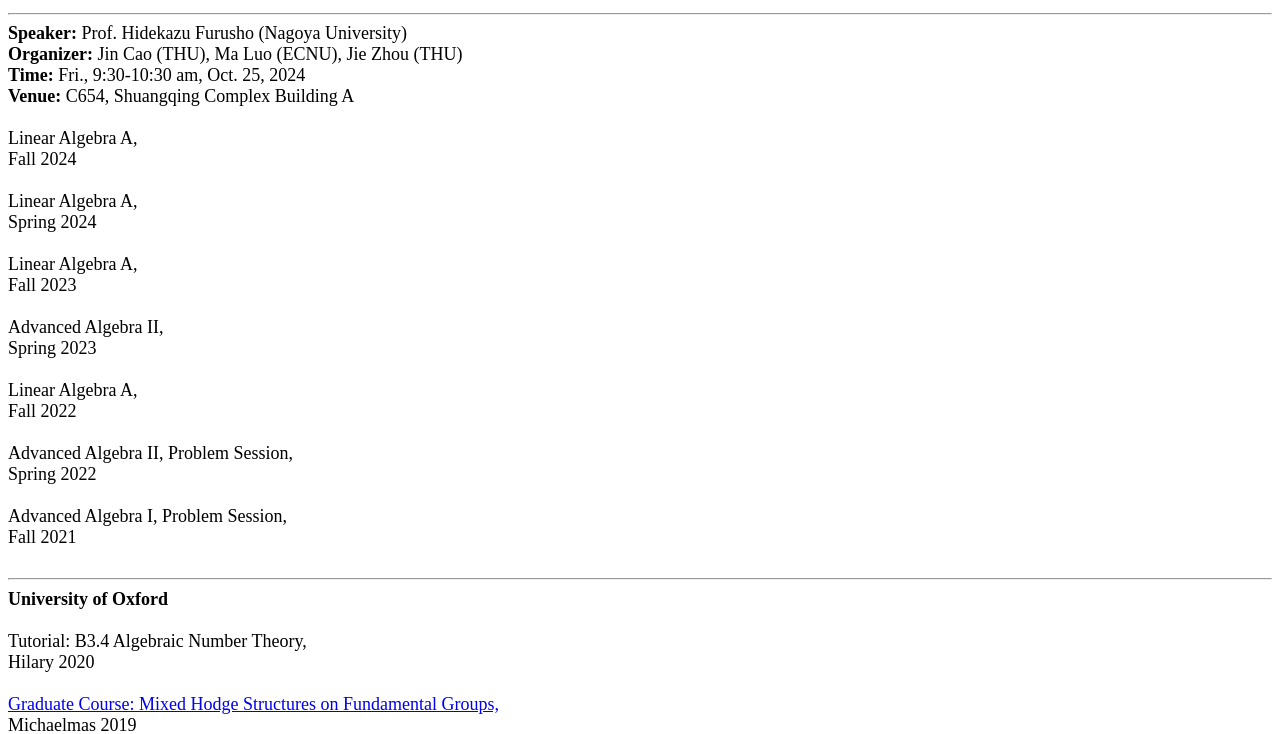
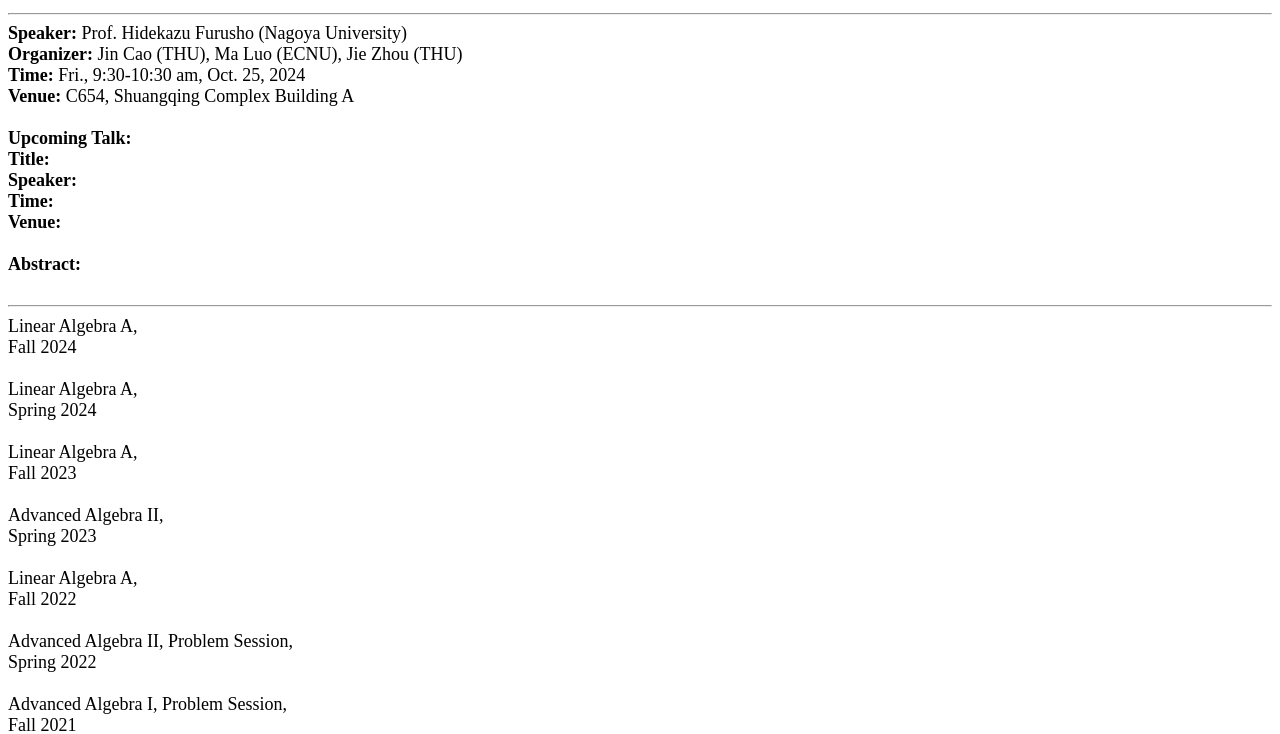
Before and after one commit to rome8169/rome8169.github.io, a plain HTML site: page periods.html in a window 1280 px wide. Shown: the part 66-800 px from the top of the page. Drawn offline with Linux system fonts and the light colour scheme.

Commit message:
Update periods.html

```diff
--- a/periods.html
+++ b/periods.html
@@ -15,6 +15,16 @@
   <b>Time: </b>Fri., 9:30-10:30 am, Oct. 25, 2024<br>
   <b>Venue: </b>C654, Shuangqing Complex Building A<br>
   <br>
+  <b>Upcoming Talk: </b>
+  <br>
+  <b>Title: </b><br>
+  <b>Speaker: </b><br>
+  <b>Time: </b><br>
+  <b>Venue: </b><br>
+  <br>
+  <b>Abstract: </b><br>
+  <br>
+  <hr>
 Linear Algebra A, <br>
   Fall 2024<br>
 <br>
```
